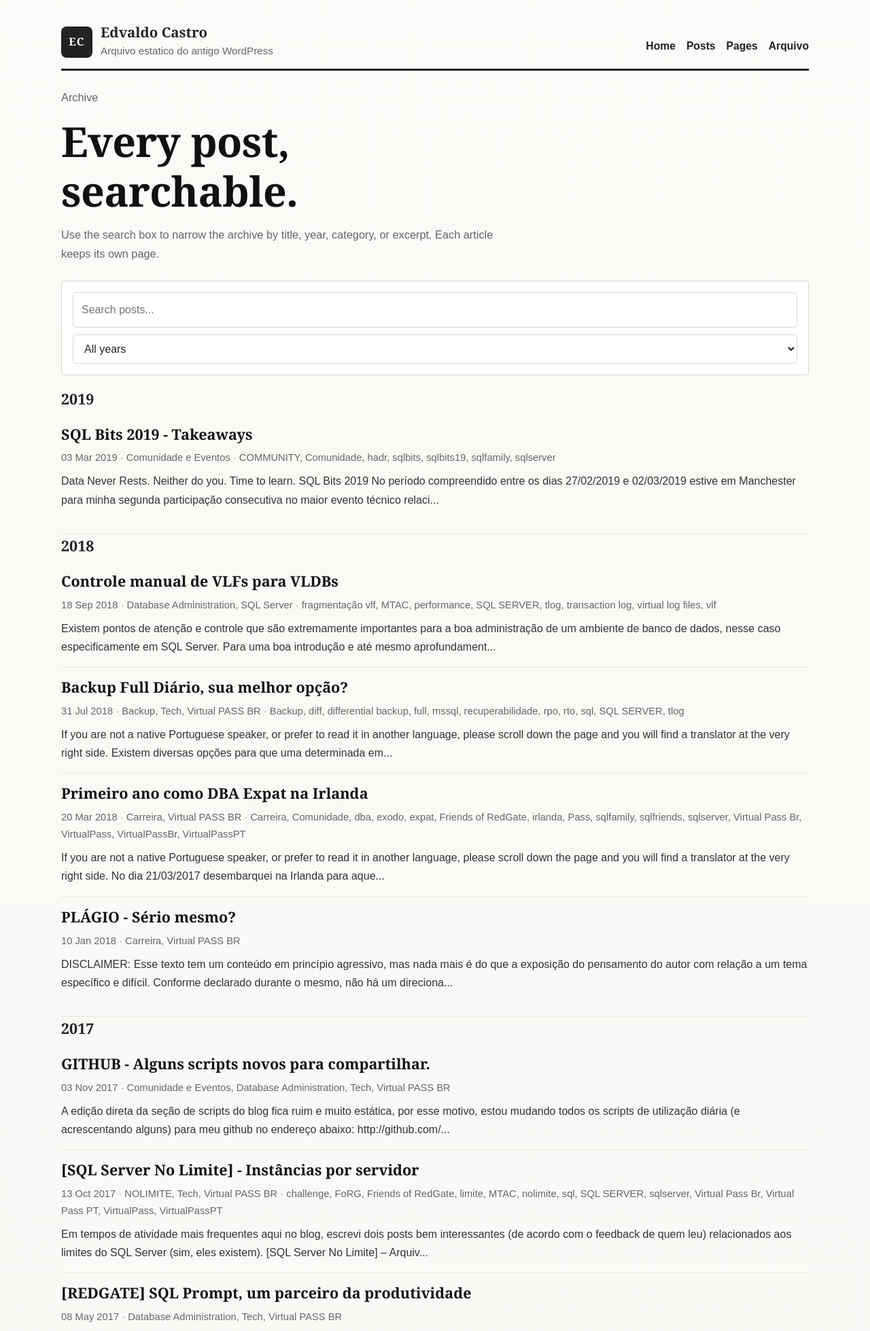
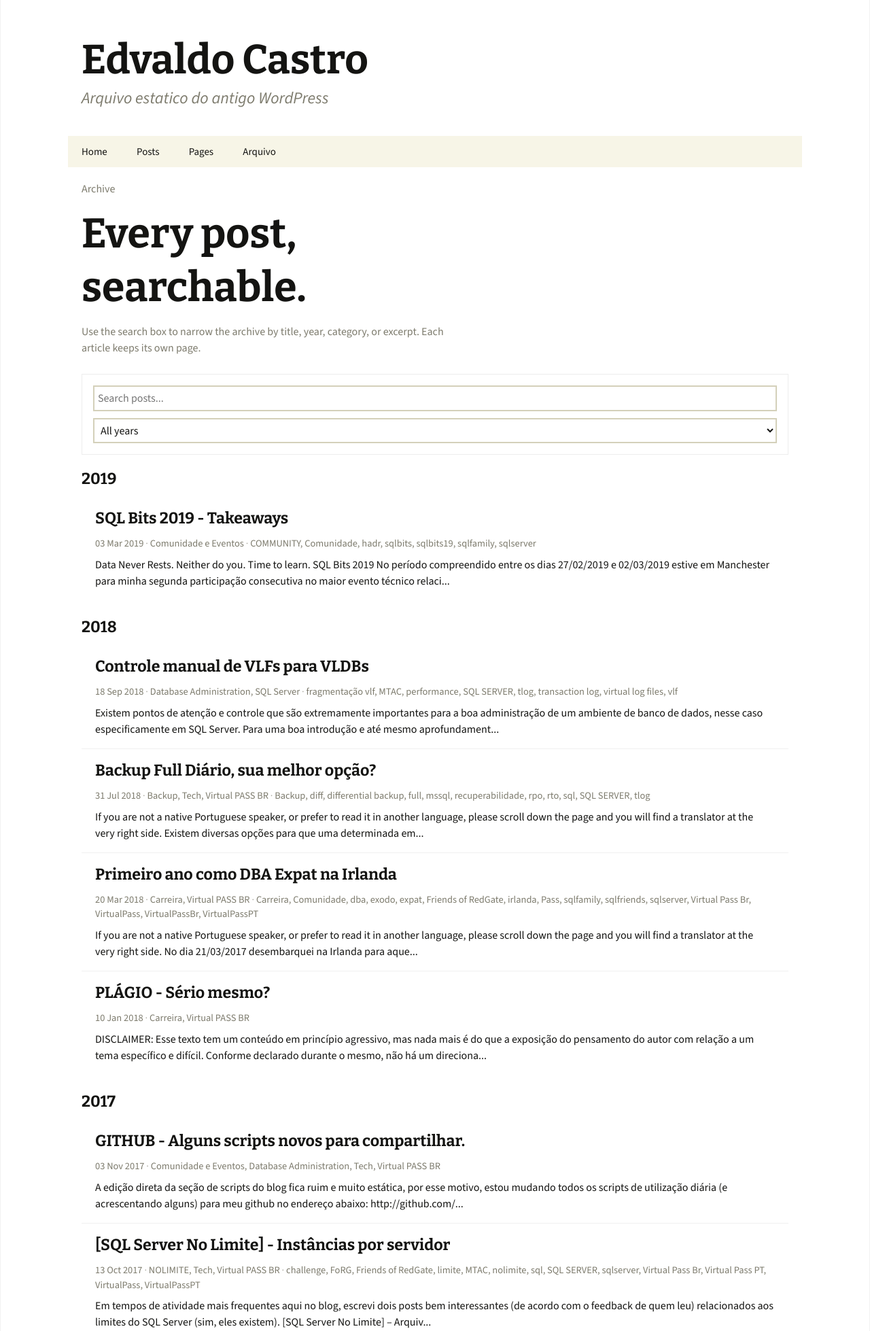
Before and after one commit to edvaldocastro/edvaldocastro.com, a PHP site: page /archive/ in a window 1280 px wide. Shown: the top 1958 px of the page at 68% size. Run offline with PHP 8.4, Linux system fonts and the light colour scheme.

Commit message:
Apply Twenty Thirteen style

```diff
--- a/styles.css
+++ b/styles.css
@@ -1,13 +1,16 @@
+@import url("https://fonts.googleapis.com/css2?family=Bitter:wght@400;700&family=Source+Sans+3:ital,wght@0,400;0,700;1,400;1,700&display=swap");
+
 :root {
-  --bg: #f5f4ef;
+  --bg: #f7f5e7;
   --paper: #ffffff;
-  --text: #222222;
-  --muted: #666666;
-  --border: #d8d8d0;
-  --soft-border: #e8e8e0;
+  --text: #141412;
+  --muted: #7d7b6d;
+  --border: #d4d0ba;
+  --soft-border: #ededed;
   --accent: #21759b;
   --accent-hover: #d54e21;
-  --shadow: 0 1px 0 rgba(255, 255, 255, 0.6);
+  --warm: #220e10;
+  --warm-hover: #db572f;
 }
 
 * {
@@ -21,11 +24,9 @@ html {
 body {
   margin: 0;
   color: var(--text);
-  background:
-    linear-gradient(180deg, rgba(255, 255, 255, 0.55), rgba(255, 255, 255, 0)),
-    var(--bg);
-  font-family: Arial, Helvetica, sans-serif;
-  line-height: 1.7;
+  background: var(--bg);
+  font-family: "Source Sans 3", "Source Sans Pro", Helvetica, Arial, sans-serif;
+  line-height: 1.5;
 }
 
 a {
@@ -48,55 +51,67 @@ kbd,
 pre,
 samp {
   font-family: Consolas, "Courier New", monospace;
+  font-size: 14px;
 }
 
 pre {
   overflow: auto;
-  padding: 16px 18px;
   margin: 1.2rem 0;
-  background: #f8f8f8;
+  padding: 20px;
+  white-space: pre-wrap;
+  word-wrap: break-word;
+  background: #f5f5f5;
   border: 1px solid var(--soft-border);
 }
 
 blockquote {
-  margin: 1.2rem 0;
-  padding: 0 0 0 18px;
-  border-left: 4px solid var(--border);
-  color: var(--muted);
+  margin: 24px 40px;
+  font-size: 18px;
+  font-style: italic;
+  font-weight: 300;
+}
+
+blockquote cite,
+blockquote small {
+  font-size: 14px;
+  font-weight: 400;
+  text-transform: uppercase;
 }
 
 table {
   width: 100%;
+  margin: 0 0 20px;
   border-collapse: collapse;
+  border-bottom: 1px solid var(--soft-border);
 }
 
 th,
 td {
-  border: 1px solid var(--border);
-  padding: 10px 12px;
+  border-top: 1px solid var(--soft-border);
+  padding: 6px 10px 6px 0;
+  text-align: left;
   vertical-align: top;
 }
 
 .page-shell {
-  width: min(1100px, calc(100vw - 24px));
+  width: 100%;
+  max-width: 1600px;
   margin: 0 auto;
-  padding: 18px 0 28px;
+  background: var(--paper);
+  border-left: 1px solid #f2f2f2;
+  border-right: 1px solid #f2f2f2;
 }
 
 .site-header {
-  display: flex;
-  align-items: flex-end;
-  justify-content: space-between;
-  gap: 18px;
-  padding: 18px 0 14px;
-  margin-bottom: 18px;
-  border-bottom: 3px solid #222222;
+  max-width: 1080px;
+  margin: 0 auto;
+  padding: 0 20px;
 }
 
 .brand {
-  display: flex;
-  align-items: center;
-  gap: 12px;
+  display: block;
+  min-height: 200px;
+  padding: 0;
   color: inherit;
 }
 
@@ -105,62 +120,65 @@ td {
 }
 
 .brand-mark {
-  display: grid;
-  place-items: center;
-  width: 46px;
-  height: 46px;
-  border-radius: 8px;
-  background: #222222;
-  color: #ffffff;
-  font-family: Georgia, "Times New Roman", serif;
-  font-weight: 700;
-  letter-spacing: 0.08em;
+  display: none;
+}
+
+.brand-copy {
+  display: block;
 }
 
 .brand-copy strong {
   display: block;
-  font-family: Georgia, "Times New Roman", serif;
-  font-size: 1.28rem;
-  line-height: 1.15;
+  padding: 58px 0 10px;
+  font-family: "Bitter", Georgia, serif;
+  font-size: clamp(2.5rem, 5vw, 3.75rem);
+  line-height: 1;
+  font-weight: 700;
+  color: var(--text);
 }
 
 .brand-copy small {
   display: block;
-  margin-top: 2px;
+  margin: 0;
+  font: 300 italic clamp(1.15rem, 2vw, 1.5rem) "Source Sans 3", "Source Sans Pro", Helvetica, Arial, sans-serif;
   color: var(--muted);
-  font-size: 0.95rem;
 }
 
 .site-nav {
-  display: flex;
-  flex-wrap: wrap;
-  justify-content: flex-end;
-  gap: 16px;
+  margin: 0 -20px;
+  padding: 0 40px 0 0;
+  min-height: 45px;
+  background: var(--bg);
+  border-top: 1px solid #f7f5e7;
 }
 
 .site-nav a {
-  padding: 4px 0;
-  color: #222222;
-  font-size: 0.98rem;
-  font-weight: 700;
-  border-bottom: 2px solid transparent;
+  display: inline-block;
+  padding: 15px 20px;
+  color: var(--text);
+  font-size: 15px;
+  line-height: 1;
+  font-weight: 400;
+  text-decoration: none;
 }
 
-.site-nav a:hover {
-  color: var(--accent-hover);
-  border-bottom-color: var(--accent-hover);
+.site-nav a:hover,
+.site-nav a:focus {
+  background: var(--warm);
+  color: #ffffff;
   text-decoration: none;
 }
 
 .site-main {
-  display: grid;
-  gap: 22px;
+  max-width: 1080px;
+  margin: 0 auto;
+  padding: 0 20px 40px;
 }
 
 .hero {
   display: grid;
   gap: 14px;
-  padding: 8px 0 4px;
+  padding: 20px 0 10px;
 }
 
 .hero h1,
@@ -168,22 +186,22 @@ td {
 .archive-title,
 .post-title {
   margin: 0;
-  font-family: Georgia, "Times New Roman", serif;
-  line-height: 1.2;
-  letter-spacing: -0.01em;
-  color: #111111;
+  font-family: "Bitter", Georgia, serif;
+  line-height: 1.3;
+  font-weight: 700;
+  color: var(--text);
 }
 
 .hero h1 {
-  font-size: clamp(2.2rem, 4.8vw, 3.8rem);
   max-width: 14ch;
+  font-size: clamp(2.4rem, 5vw, 3.8rem);
 }
 
 .hero p {
   margin: 0;
   max-width: 72ch;
   color: var(--muted);
-  font-size: 1.02rem;
+  font-size: 1rem;
 }
 
 .hero-actions {
@@ -253,31 +271,35 @@ td {
 
 .content-grid {
   display: grid;
-  grid-template-columns: minmax(0, 1.65fr) minmax(280px, 0.85fr);
-  gap: 20px;
+  grid-template-columns: minmax(0, 1.65fr) minmax(260px, 0.85fr);
+  gap: 24px;
+  margin-top: 24px;
 }
 
 .content-panel,
 .sidebar-panel,
 .article-card,
 .archive-controls {
-  background: var(--paper);
-  border: 1px solid var(--border);
-  border-radius: 4px;
-  box-shadow: var(--shadow);
+  border: 1px solid var(--soft-border);
+  background: #ffffff;
 }
 
 .content-panel,
 .sidebar-panel {
-  padding: 20px;
+  padding: 18px 0 0;
 }
 
 .panel-title,
 .section-title {
   margin: 0 0 12px;
-  font-family: Georgia, "Times New Roman", serif;
-  font-size: 1.3rem;
-  line-height: 1.2;
+  font-family: "Bitter", Georgia, serif;
+  font-size: 1.5rem;
+  line-height: 1.3;
+}
+
+.content-panel .section-title,
+.sidebar-panel .section-title {
+  padding: 0 20px;
 }
 
 .list-grid {
@@ -287,7 +309,7 @@ td {
 
 .post-card,
 .page-card {
-  border-top: 1px solid var(--soft-border);
+  border-top: 1px solid #f0f0f0;
 }
 
 .post-card:first-child,
@@ -297,13 +319,14 @@ td {
 
 .post-card-link {
   display: block;
-  padding: 16px 0;
+  padding: 16px 20px;
   color: inherit;
   text-decoration: none;
 }
 
 .post-card-link:hover {
   text-decoration: none;
+  background: rgba(247, 245, 231, 0.65);
 }
 
 .post-card-link:hover h3 {
@@ -312,22 +335,22 @@ td {
 
 .post-card h3 {
   margin: 0 0 6px;
-  font-family: Georgia, "Times New Roman", serif;
-  font-size: 1.22rem;
-  line-height: 1.3;
-  color: #111111;
+  font-family: "Bitter", Georgia, serif;
+  font-size: 1.2rem;
+  line-height: 1.35;
+  color: var(--text);
 }
 
 .post-card-meta,
 .meta-line {
   margin: 0 0 8px;
   color: var(--muted);
-  font-size: 0.92rem;
+  font-size: 0.9rem;
 }
 
 .post-card-excerpt {
   margin: 0;
-  color: #333333;
+  color: var(--text);
 }
 
 .dot {
@@ -338,60 +361,70 @@ td {
   padding: 16px;
   display: grid;
   gap: 10px;
+  margin-top: 16px;
 }
 
 .archive-controls input,
 .archive-controls select {
   width: 100%;
-  padding: 11px 12px;
-  border: 1px solid var(--border);
-  border-radius: 4px;
+  padding: 5px;
+  border: 2px solid var(--border);
   background: #ffffff;
   color: var(--text);
   font: inherit;
 }
 
+.archive-controls input:focus,
+.archive-controls select:focus {
+  border-color: #c3c0ab;
+  outline: 0;
+}
+
 .archive-section {
   display: grid;
-  gap: 20px;
+  gap: 24px;
+  margin-top: 20px;
 }
 
 .year-group {
-  padding-top: 4px;
-  border-top: 1px solid var(--soft-border);
-}
-
-.year-group:first-child {
+  padding-top: 0;
   border-top: 0;
-  padding-top: 0;
 }
 
 .year-group h3 {
-  margin: 0 0 10px;
-  font-family: Georgia, "Times New Roman", serif;
-  font-size: 1.35rem;
-  line-height: 1.2;
+  margin: 0 0 12px;
+  font-family: "Bitter", Georgia, serif;
+  font-size: 1.45rem;
+  line-height: 1.3;
 }
 
 .article-card {
-  padding: 24px 26px;
+  padding: 40px 0;
+}
+
+.article-head,
+.article-content,
+.article-footer {
+  max-width: 604px;
+  margin-left: auto;
+  margin-right: auto;
 }
 
 .article-head {
-  display: grid;
-  gap: 10px;
   margin-bottom: 18px;
-  padding-bottom: 16px;
-  border-bottom: 1px solid var(--soft-border);
+}
+
+.article-head {
+  padding-bottom: 12px;
+  border-bottom: 1px solid #ededed;
 }
 
 .post-title {
-  font-size: clamp(2rem, 4vw, 3.4rem);
+  font-size: clamp(2rem, 4vw, 3rem);
 }
 
 .article-content {
-  max-width: 760px;
-  font-size: 1.03rem;
+  font-size: 1.02rem;
 }
 
 .article-content > *:first-child {
```
Also changed, not shown: other parts of styles.css (+75 -61 lines).
